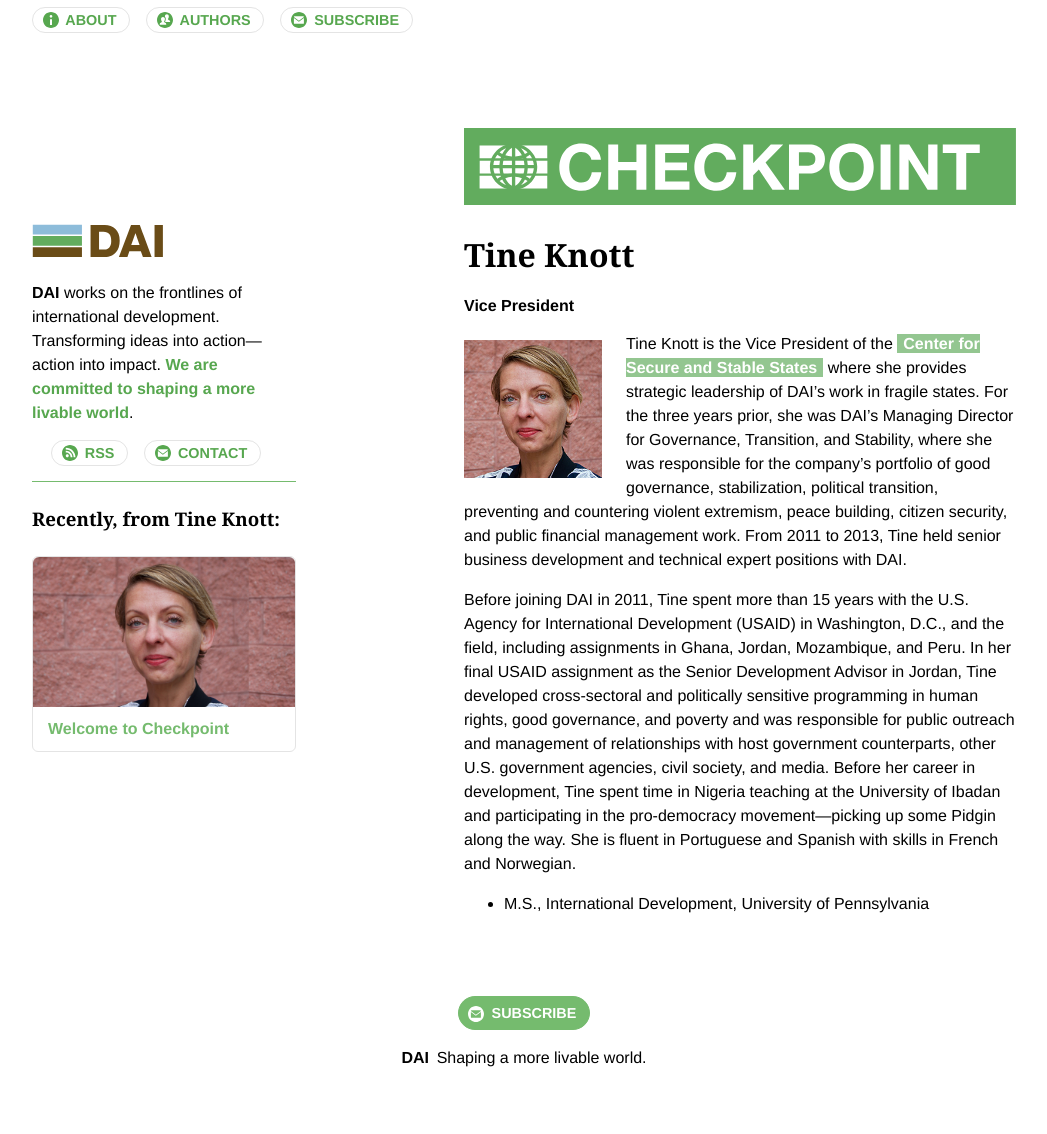
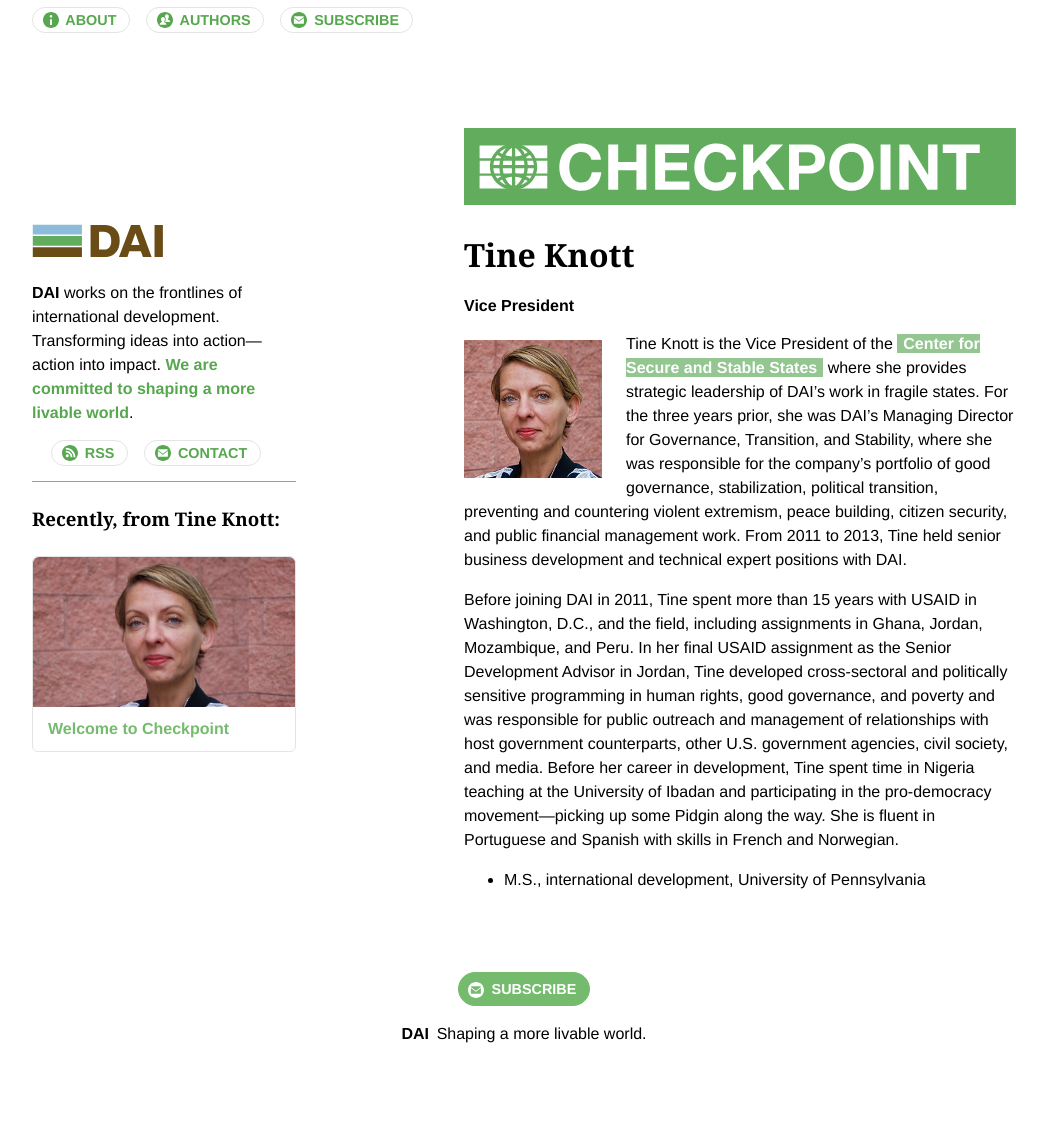
Before and after one commit to BryanSchuetz/CS-, a Jekyll site: the page built from _authors/tine-knott.markdown, in a window 1280 px wide. Shown: the whole page, without its empty margins (116-1163 px from the left). Built offline with Jekyll 4.4.1, drawn with Linux system fonts in a browser that asks for light colours; after the commit the page ends 1110 px from its top, so only the background shows below that.

Commit message:
Updated Tine Knott

```diff
--- a/_authors/tine-knott.markdown
+++ b/_authors/tine-knott.markdown
@@ -9,6 +9,6 @@ Tine Knott is the Vice President of the [Center for Secure and Stable States](ht
 
 <!--more-->
 
-Before joining DAI in 2011, Tine spent more than 15 years with the U.S. Agency for International Development (USAID) in Washington, D.C., and the field, including assignments in Ghana, Jordan, Mozambique, and Peru. In her final USAID assignment as the Senior Development Advisor in Jordan, Tine developed cross-sectoral and politically sensitive programming in human rights, good governance, and poverty and was responsible for public outreach and management of relationships with host government counterparts, other U.S. government agencies, civil society, and media. Before her career in development, Tine spent time in Nigeria teaching at the University of Ibadan and participating in the pro-democracy movement—picking up some Pidgin along the way. She is fluent in Portuguese and Spanish with skills in French and Norwegian.
+Before joining DAI in 2011, Tine spent more than 15 years with USAID in Washington, D.C., and the field, including assignments in Ghana, Jordan, Mozambique, and Peru. In her final USAID assignment as the Senior Development Advisor in Jordan, Tine developed cross-sectoral and politically sensitive programming in human rights, good governance, and poverty and was responsible for public outreach and management of relationships with host government counterparts, other U.S. government agencies, civil society, and media. Before her career in development, Tine spent time in Nigeria teaching at the University of Ibadan and participating in the pro-democracy movement—picking up some Pidgin along the way. She is fluent in Portuguese and Spanish with skills in French and Norwegian.
 
-* M.S., International Development, University of Pennsylvania
+* M.S., international development, University of Pennsylvania
```
